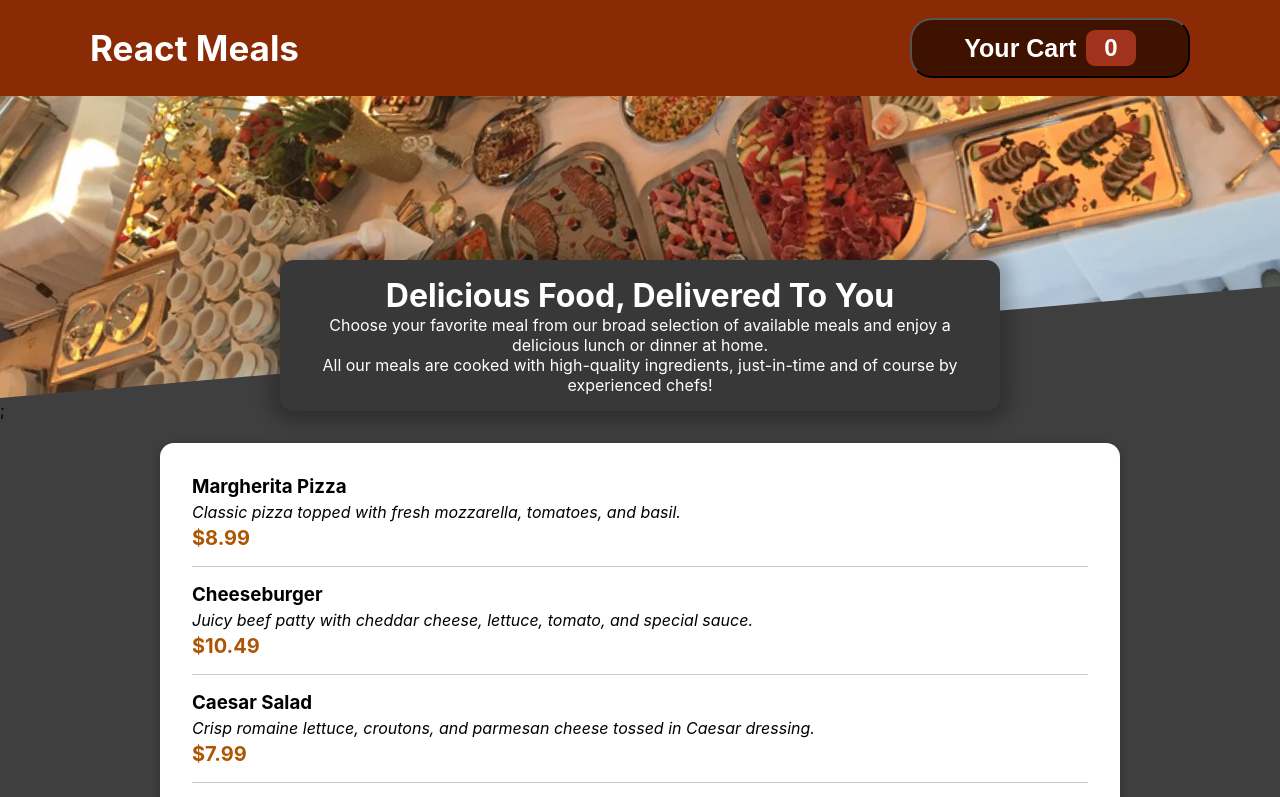
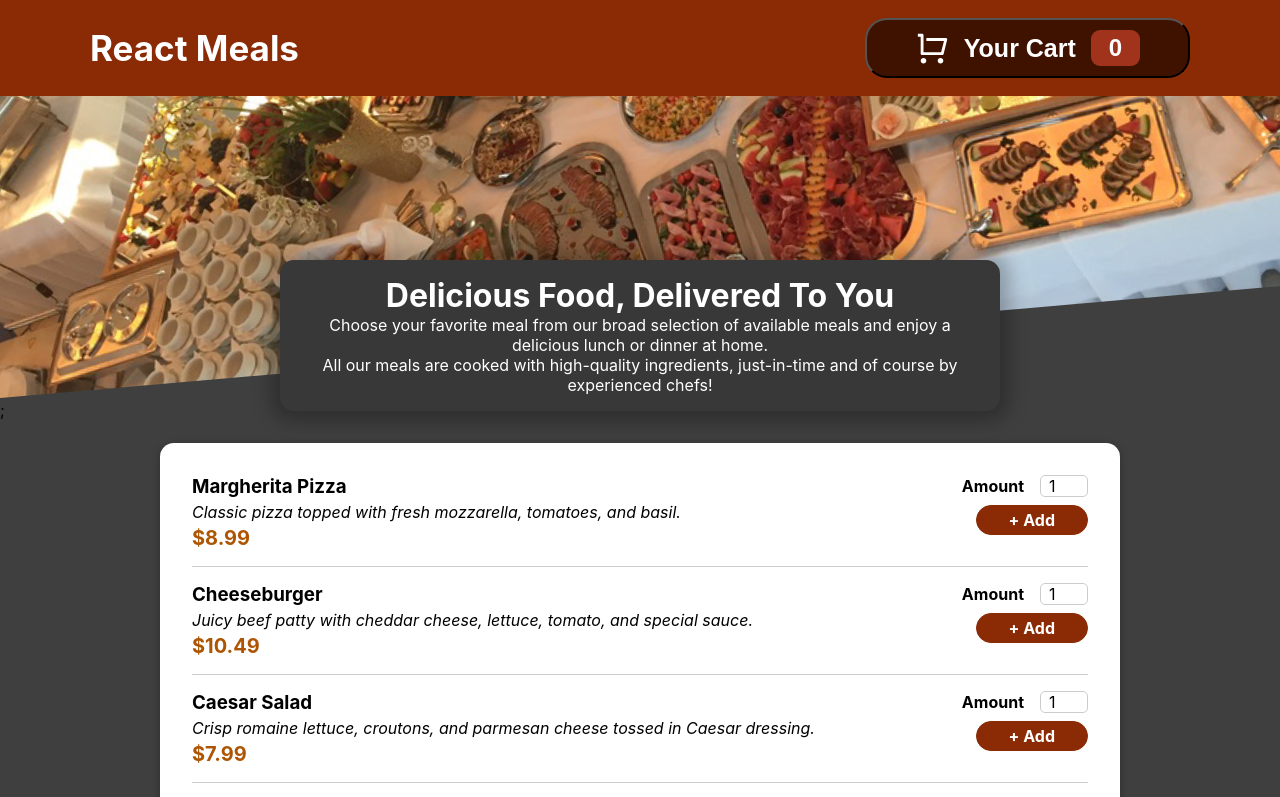
Before and after one commit to nadeemhalbhavi/food-ordering, a React (Create React App) app: page / in a window 1280 px wide. Shown: the top 797 px of the page. Built offline with nearby package versions, Linux system fonts and the light colour scheme.

Commit message:
MealItems style and form added

```diff
--- a/package.json
+++ b/package.json
@@ -3,6 +3,7 @@
   "version": "0.1.0",
   "private": true,
   "dependencies": {
+    "@remixicon/react": "^4.5.0",
     "@testing-library/jest-dom": "^5.17.0",
     "@testing-library/react": "^13.4.0",
     "@testing-library/user-event": "^13.5.0",
--- a/src/components/Layout/Header.js
+++ b/src/components/Layout/Header.js
@@ -1,6 +1,7 @@
 import React from "react";
 import classes from "./Header.module.css";
 import mealsImage from "../../assests/meals.jpg";
+import { RiShoppingCartLine } from "@remixicon/react";
 
 const Header = () => {
   return (
@@ -9,6 +10,7 @@
         <h1>React Meals</h1>
         <div className={classes.carttext}>
           <button className={classes.cart}>
+            <RiShoppingCartLine className={classes.carticon} size={34} />
             Your Cart <span className={classes.Cartnum}>0</span>
           </button>
         </div>
--- a/src/components/Layout/Header.module.css
+++ b/src/components/Layout/Header.module.css
@@ -26,7 +26,7 @@
 .navbar div button{
     background-color: #3f1200;
     border-radius: 22px;
-    width: 280px;
+    width: 325px;
     height: 60px;
     display: flex;
     justify-content: center;
@@ -46,7 +46,7 @@
     font-size: 24px;
     color: white;
     font-weight: bold;
-    margin-left: 10px;
+    margin-left: 15px;
     background-color: #a1331d;
     padding: 4px 18px;
     border-radius: 9px;
@@ -54,7 +54,7 @@
 }
 
 .carttext{
-    font-size: 35px;
+    font-size: 10px;
     font-weight: bold;
     color: white;
     margin-left: 15px;
@@ -76,3 +76,8 @@
     object-fit: cover;
     transform: rotateZ(-5deg) translateY(-4rem) translateX(-1rem);
   }
+
+  .carticon{
+    font-size: 8px;
+    margin-right: 15px;
+  }
--- /dev/null
+++ b/src/components/Meals/MealsItem/MealItemForm.js
@@ -0,0 +1,22 @@
+import classes from "./MealItemForm.module.css";
+import Input from "../../UI/Input";
+const MealItemForm = () => {
+  return (
+    <form className={classes.form}>
+      <Input
+        label="Amount"
+        input={{
+          id: "amount",
+          type: "number",
+          min: "1",
+          max: "5",
+          defaultValue: "1",
+          step: "1",
+        }}
+      />
+      <button>+ Add</button>
+    </form>
+  );
+};
+
+export default MealItemForm;
--- /dev/null
+++ b/src/components/Meals/MealsItem/MealItemForm.module.css
@@ -0,0 +1,20 @@
+.form {
+    text-align: right;
+  }
+
+  .form button {
+    font: inherit;
+    cursor: pointer;
+    background-color: #8a2b06;
+    border: 1px solid #8a2b06;
+    color: white;
+    padding: 0.25rem 2rem;
+    border-radius: 20px;
+    font-weight: bold;
+  }
+
+  .form button:hover,
+  .form button:active {
+    background-color: #641e03;
+    border-color: #641e03;
+  }
--- a/src/components/Meals/MealsItem/MealsItem.js
+++ b/src/components/Meals/MealsItem/MealsItem.js
@@ -1,3 +1,4 @@
+import MealItemForm from "./MealItemForm";
 import classes from "./MealsItem.module.css";
 
 const MealsItem = (props) => {
@@ -9,7 +10,9 @@
         <div className={classes.description}>{props.description}</div>
         <div className={classes.price}>{price}</div>
       </div>
-      <div></div>
+      <div>
+        <MealItemForm />
+      </div>
     </li>
   );
 };
--- /dev/null
+++ b/src/components/UI/Input.js
@@ -0,0 +1,12 @@
+import classes from "./Input.module.css";
+
+const Input = (props) => {
+  return (
+    <div className={classes.input}>
+      <label htmlFor={props.input.id}>{props.label}</label>
+      <input {...props.input} />
+    </div>
+  );
+};
+
+export default Input;
--- /dev/null
+++ b/src/components/UI/Input.module.css
@@ -0,0 +1,18 @@
+.input {
+    display: flex;
+    align-items: center;
+    margin-bottom: 0.5rem;
+  }
+
+  .input label {
+    font-weight: bold;
+    margin-right: 1rem;
+  }
+
+  .input input {
+    width: 3rem;
+    border-radius: 5px;
+    border: 1px solid #ccc;
+    font: inherit;
+    padding-left: 0.5rem;
+  }
```
Also changed, not shown: src/components/Meals/MealsItem/MealsItem.module.css (line endings or trailing spaces), 1 other file (tests, documents, lock files or other folders).
